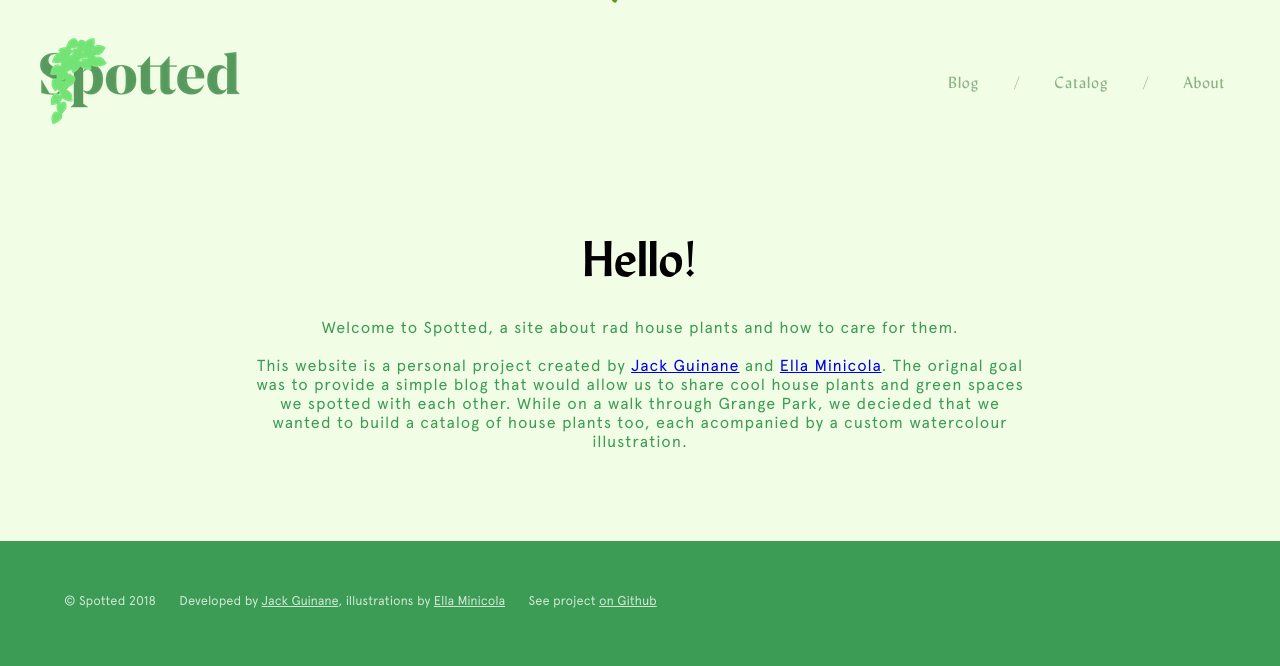
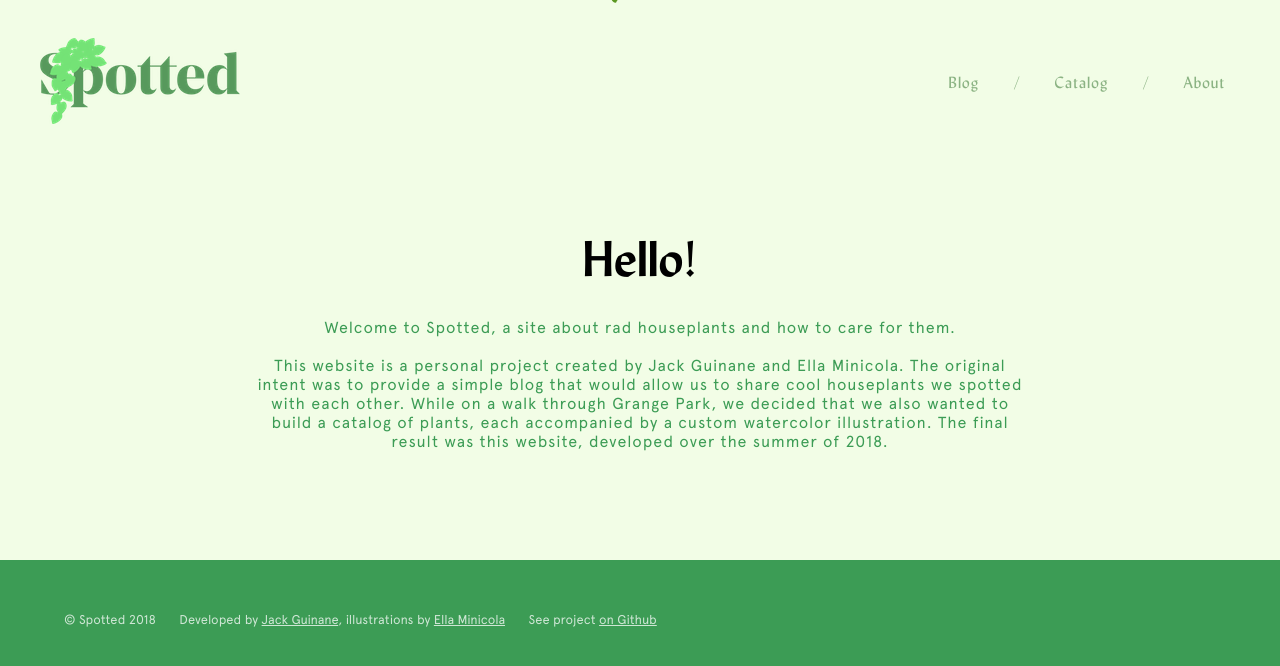
Before and after one commit to qjack001/Spotted, a Jekyll site: the page built from about.html, in a window 1280 px wide. Shown: the top 666 px of the page. Built offline with Jekyll 4.4.1, drawn with Linux system fonts in a browser that asks for light colours.

Commit message:
fix spelling

```diff
--- a/about.html
+++ b/about.html
@@ -9,9 +9,11 @@ permalink: /about/
 <article class="blog-post">
     <h1>Hello!</h1>
     <div class="latin-name">
-        Welcome to Spotted, a site about rad house plants and how to care for them.
+        Welcome to Spotted, a site about rad houseplants and how to care for them.
         <br><br>
-        This website is a personal project created by <a href="https://github.com/qjack001">Jack Guinane</a> and <a href="https://github.com/Ella-Minicola">Ella Minicola</a>. The orignal goal was to provide a simple blog that would allow us to share cool house plants and green spaces we spotted with each other. While on a walk through Grange Park, we decieded that we wanted to build a catalog of house plants too, each acompanied by a custom watercolour illustration.
+        This website is a personal project created by Jack Guinane and Ella Minicola. The original intent was to provide a simple blog that would allow us to share cool houseplants we spotted with each other. While on a walk through Grange Park, we decided that we also wanted to build a catalog of plants, each accompanied by a custom watercolor illustration. The final result was this website, developed over the summer of 2018.
+        <br><br>
+
     </div>
 </article>
 
```
